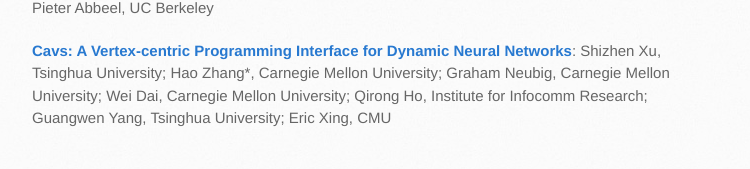
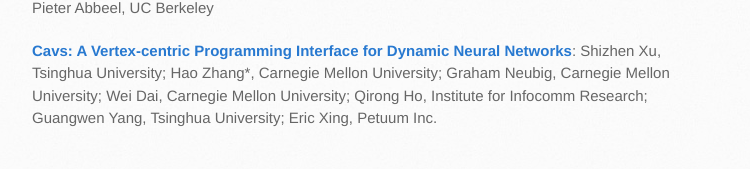
Before and after one commit to LearningSys/nips17, a Jekyll site: the page built from acceptedpapers.md, in a window 1280 px wide. Shown: the part 2013-2182 px from the top of the page, without its empty margins (138-888 px from the left). Built offline with Jekyll 4.4.1, drawn with Linux system fonts in a browser that asks for light colours; our own code applies the rules of GitHub Pages for plain Markdown files; the repository's description, which GitHub fills in, is left out.

Commit message:
Update acceptedpapers.md

```diff
--- a/acceptedpapers.md
+++ b/acceptedpapers.md
@@ -43,4 +43,4 @@
 
 [**Synkhronos: a Multi-GPU Theano Extension for Data Parallelism**](assets/papers/paper_36.pdf): Adam Stooke*, UC Berkeley; Pieter Abbeel, UC Berkeley
 
-[**Cavs: A Vertex-centric Programming Interface for Dynamic Neural Networks**](assets/papers/paper_37.pdf): Shizhen Xu, Tsinghua University; Hao Zhang*, Carnegie Mellon University; Graham Neubig, Carnegie Mellon University; Wei Dai, Carnegie Mellon University; Qirong Ho, Institute for Infocomm Research; Guangwen Yang, Tsinghua University; Eric Xing, CMU
+[**Cavs: A Vertex-centric Programming Interface for Dynamic Neural Networks**](assets/papers/paper_37.pdf): Shizhen Xu, Tsinghua University; Hao Zhang*, Carnegie Mellon University; Graham Neubig, Carnegie Mellon University; Wei Dai, Carnegie Mellon University; Qirong Ho, Institute for Infocomm Research; Guangwen Yang, Tsinghua University; Eric Xing, Petuum Inc.
```
